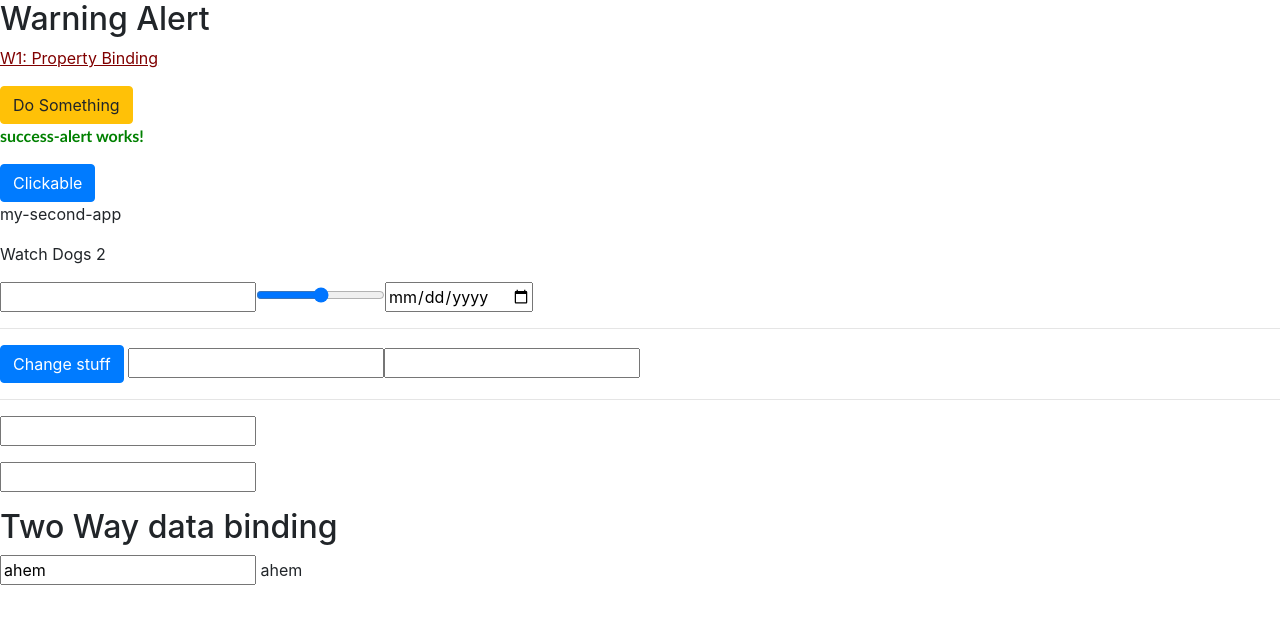
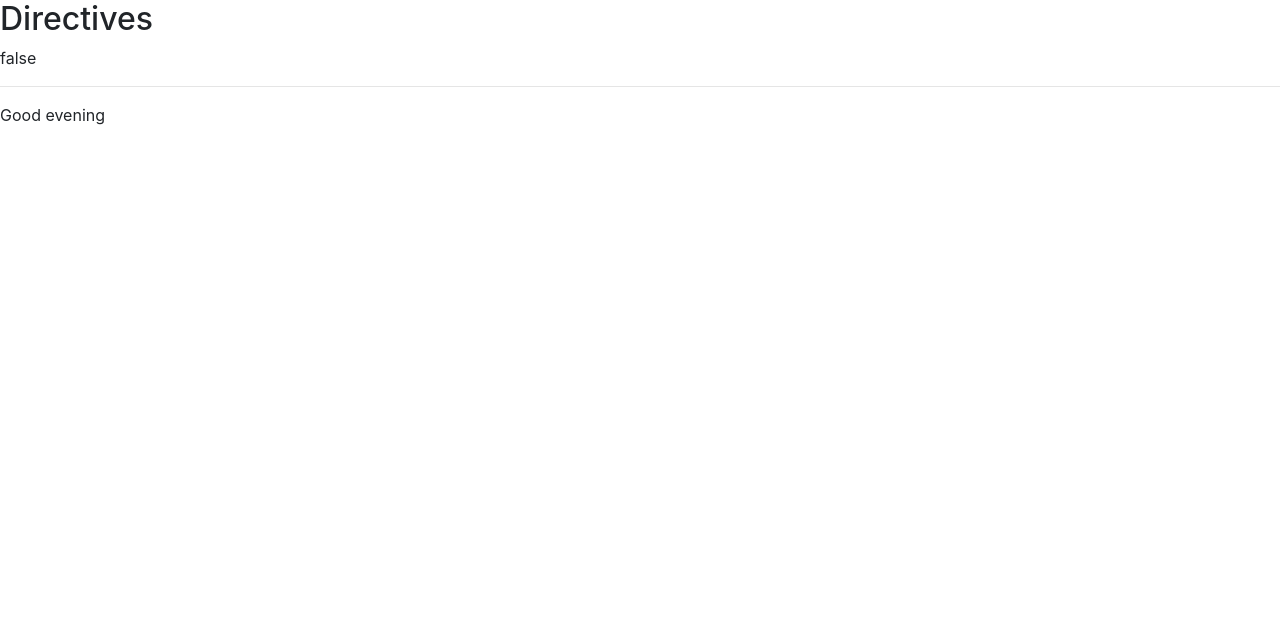
Before and after one commit to irfaanf/my-second-app, an Angular app: page / in a window 1280 px wide. Shown: the top 624 px of the page. Built offline with nearby package versions, Linux system fonts and the light colour scheme.

Commit message:
Directives

```diff
--- a/src/app/app.component.html
+++ b/src/app/app.component.html
@@ -1,34 +1 @@
-<app-warning-alert></app-warning-alert>
-
-<app-success-alert></app-success-alert>
-
-<p id="my-paragraph" [innerText]='title'></p>
-
-<p>Watch <span>Dogs</span> 2</p>
-<input [type]="iType1" />
-<input [type]="iType2" />
-<input [type]="iType3" />
-
-<hr>
-
-<button class="btn btn-primary" (click)="onChangeStuff()">Change stuff</button>
-{{ stuff }}
-
-<input id="text-field" oninput="console.dir(document.getElementById('text-field'))" />
-<!-- Why is the "value" attribute's value inconsistent? The first keystroke's value seems to update based on your last keystroke?? The same happens for the event binding example below -->
-
-<input id="another-text-field" (input)="onATFKeystroke($event)" />
-
-<hr>
-
-<input #firstName (keyup)="0">
-<p>{{firstName.value}}</p>
-
-<input #lastName (keyup)="keyLastName(lastName.value)">
-<p>{{ fooLastName }}</p>
-
-
-
-<h2>Two Way data binding</h2>
-<input [(ngModel)]="username" />
-{{ username }}
+<app-header></app-header>
--- a/src/app/app.component.ts
+++ b/src/app/app.component.ts
@@ -6,27 +6,4 @@ import { Component } from '@angular/core';
   styleUrls: ['./app.component.scss']
 })
 export class AppComponent {
-  title = 'my-second-app';
-
-  iType1 = 'text';
-  iType2 = 'range';
-  iType3 = 'date';
-
-  stuff;
-  fooThing;
-  fooLastName = '';
-
-  username = 'ahem';
-
-  onChangeStuff() {
-    this.stuff = "Boo!";
-  }
-
-  onATFKeystroke($event) {
-    console.log($event);
-  }
-
-  keyLastName(value:string){
-    this.fooLastName = value + ' | ';
-  }
 }
--- a/src/app/header/header.component.html
+++ b/src/app/header/header.component.html
@@ -1 +1,11 @@
-<p>header works!</p>
+<h2>Directives</h2>
+
+<p *ngIf="showGreeting">Hello and welcome!</p>
+{{ showGreeting }}
+
+<hr>
+
+<p *ngIf="isMorning; else eveningWords">Good morning</p>
+<ng-template #eveningWords>
+    <p>Good evening</p>
+</ng-template>
--- a/src/app/header/header.component.ts
+++ b/src/app/header/header.component.ts
@@ -7,6 +7,10 @@ import { Component, OnInit } from '@angular/core';
 })
 export class HeaderComponent implements OnInit {
 
+  showGreeting: boolean = false;
+
+  isMorning = false;
+
   constructor() { }
 
   ngOnInit() {
--- a/src/app/menu/menu.component.html
+++ b/src/app/menu/menu.component.html
@@ -1 +1,31 @@
-<h2>This is the menu component</h2>
+<h2>Data binding</h2>
+
+<p id="my-paragraph" [innerText]='title'></p>
+
+<p>Watch <span>Dogs</span> 2</p>
+<input [type]="iType1" />
+<input [type]="iType2" />
+<input [type]="iType3" />
+
+<hr>
+
+<button class="btn btn-primary" (click)="onChangeStuff()">Change stuff</button>
+{{ stuff }}
+
+<input id="text-field" oninput="console.dir(document.getElementById('text-field'))" />
+<!-- Why is the "value" attribute's value inconsistent? The first keystroke's value seems to update based on your last keystroke?? The same happens for the event binding example below -->
+
+<input id="another-text-field" (input)="onATFKeystroke($event)" />
+
+<hr>
+
+<input #firstName (keyup)="0"/>
+<p>{{firstName.value}}</p>
+
+<input #lastName (keyup)="keyLastName(lastName.value)"/>
+<p>{{ fooLastName }}</p>
+
+
+<h2>Two Way data binding</h2>
+<input [(ngModel)]="username" />
+{{ username }}
--- a/src/app/menu/menu.component.ts
+++ b/src/app/menu/menu.component.ts
@@ -1,17 +1,34 @@
-import { Component, OnInit } from '@angular/core';
+import { Component } from '@angular/core';
 
 @Component({
     selector: 'app-menu',
     templateUrl: './menu.component.html',
     styleUrls: ['./menu.component.scss']
 })
-export class MenuComponent implements OnInit {
+export class MenuComponent {
 
-    constructor() {
+    title = 'my-second-app';
 
+    iType1 = 'text';
+    iType2 = 'range';
+    iType3 = 'date';
+
+    stuff;
+    fooThing;
+    fooLastName = '';
+
+    username = 'ahem';
+
+    onChangeStuff() {
+        this.stuff = "Boo!";
     }
 
-    ngOnInit() {
+    onATFKeystroke($event) {
+        console.log($event);
+    }
 
+    keyLastName(value: string) {
+        this.fooLastName = value + ' | ';
     }
+
 }
```
